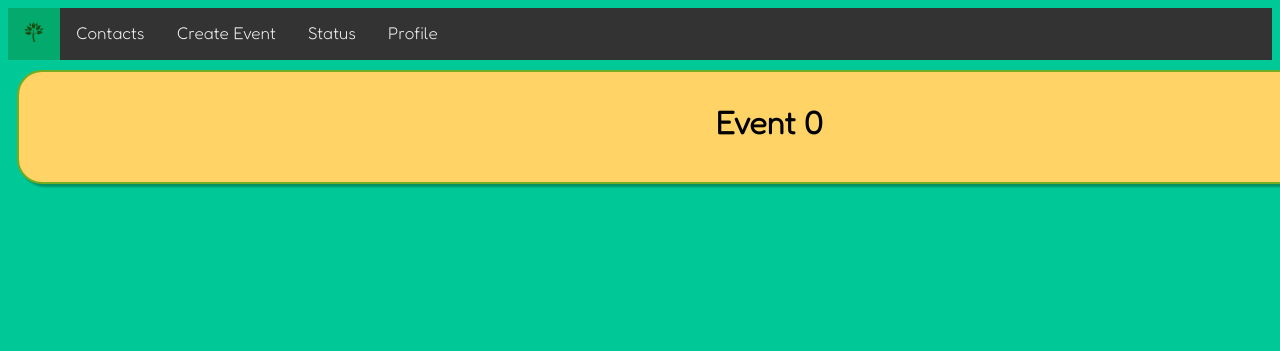
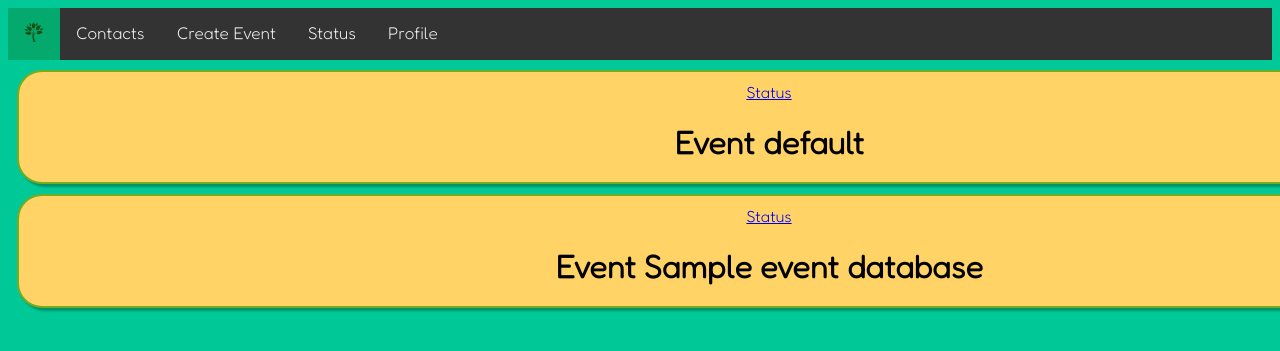
Before and after one commit to Rushil08/socioverse, a Flask app: template templates/homepage.html in a window 1280 px wide; the page is wider, and only the part inside the window is pictured. Shown: the top 351 px of that part. Run offline with Flask 2, Linux system fonts and the light colour scheme; the template is opened without the code that fills it: most values are stand-ins (such as "Sample title", 1, 10 or a date in 2020); parts of the project's set-up code (start-up, migrations or seed data) failed here and were passed over.

Commit message:
Add files via upload

```diff
--- a/templates/homepage.html
+++ b/templates/homepage.html
@@ -14,13 +14,18 @@
         <a href="{{url_for('profile')}}">Profile</a>
       </div>
       <body>
-        {% for j in range(1) %}
+
         <div class="container">
-          <a href="{{url_for('status')}}"></a>
-            <h1>Event {{j}}</h1>
+          <a href="{{url_for('status')}}">Status</a>
+            <h1>Event default</h1>
           </a>
-          </div>
-          {% endfor %}
+        </div>
+        {%for i in event_database%}
+        <div class="container">
+        <a href="{{url_for('status')}}">Status</a>
+          <h1>Event {{i[1]}}</h1>
+        </div>
+        {%endfor%}
     </body>
 
 </html>
```
